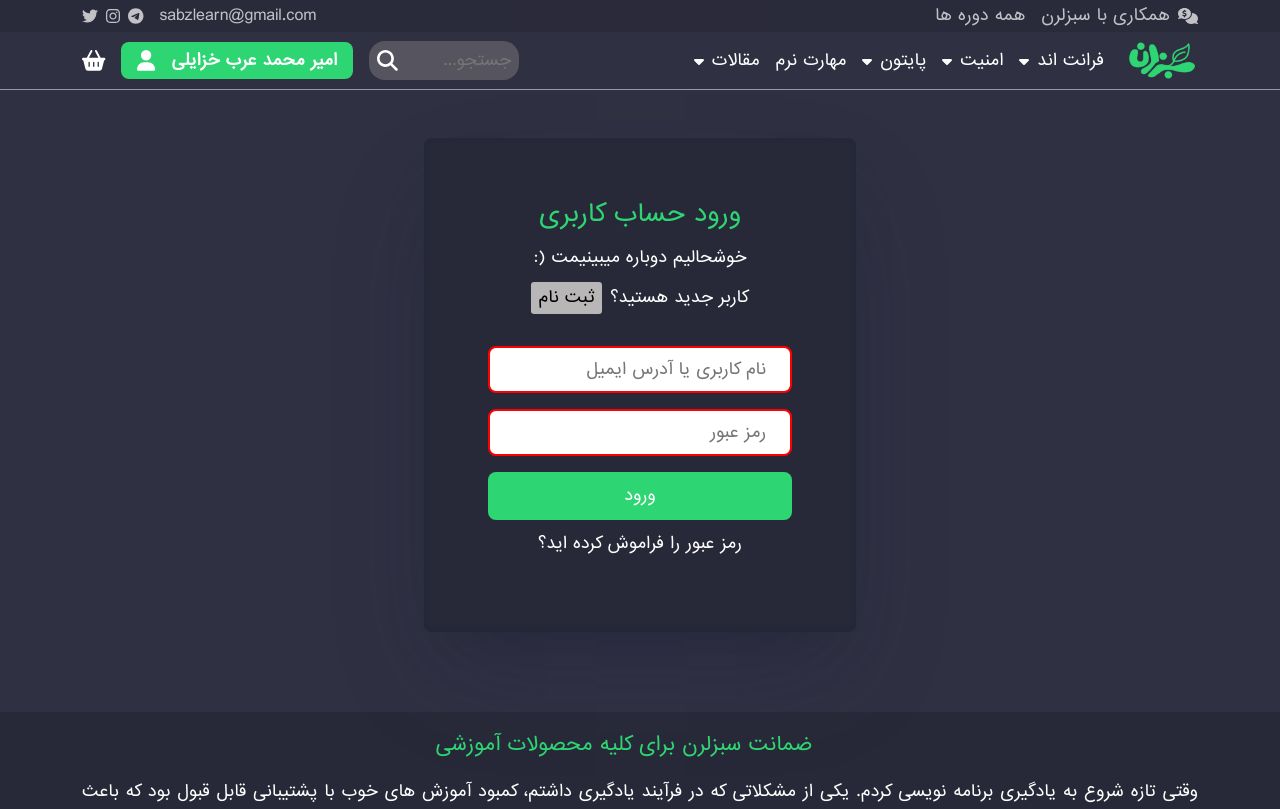
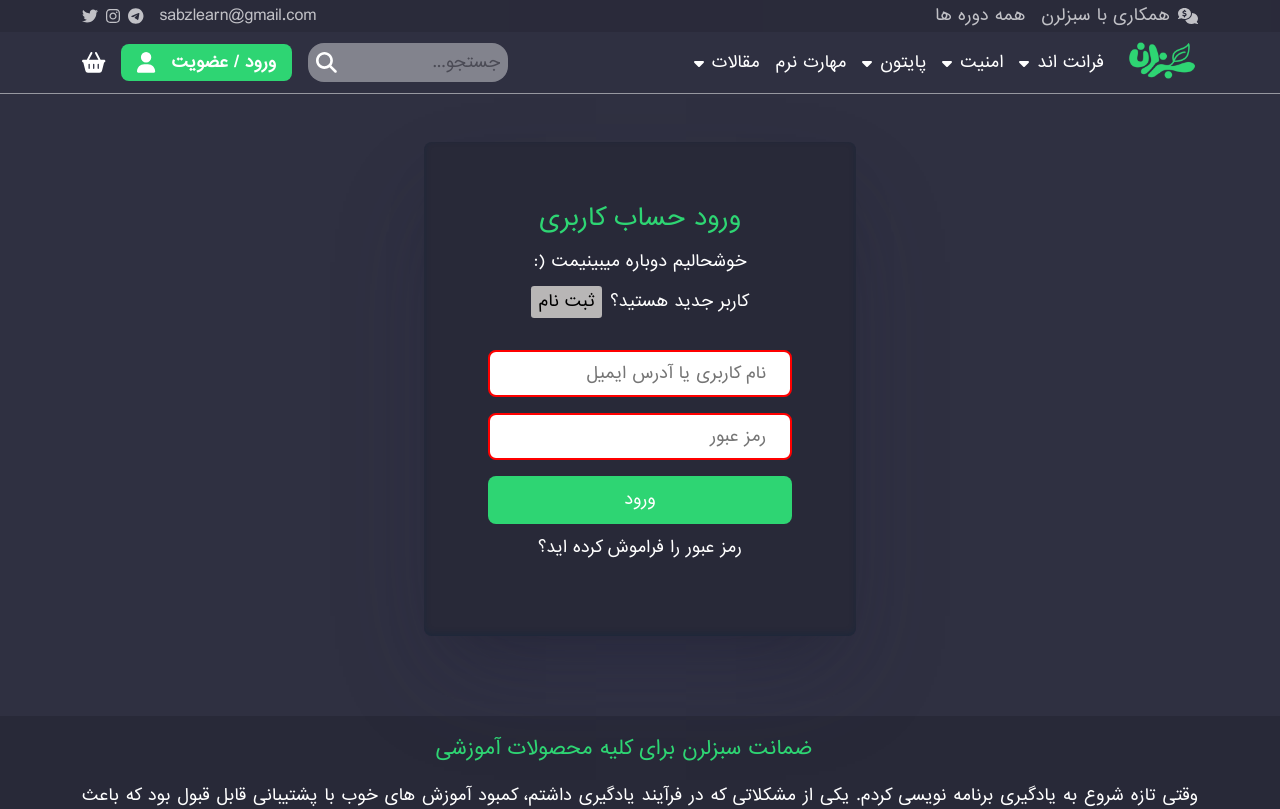
Before and after one commit to amirkhazaeli/Sabzlearn-frontend, a React (Create React App) app: page /login in a window 1280 px wide. Shown: the top 809 px of the page. Built offline with nearby package versions, Linux system fonts and the light colour scheme.

Commit message:
Create a feature to filter and filter products srachbox component

```diff
--- a/src/Assets/Data/menuList.js
+++ b/src/Assets/Data/menuList.js
@@ -2,6 +2,7 @@ const menuList = [
     {
         id: 1,
         menuName: 'فرانت اند',
+        href: '/category',
         subMenus: [
             {
                 courseName: 'آموزش HTML',
@@ -24,6 +25,7 @@ const menuList = [
     {
         id: 2,
         menuName: 'امنیت',
+        href: '/category',
         subMenus: [
             {
                 courseName: 'آموزش HTML',
@@ -46,6 +48,7 @@ const menuList = [
     {
         id: 3,
         menuName: 'پایتون',
+        href: '/category',
         subMenus: [
             {
                 courseName: 'آموزش HTML',
@@ -68,11 +71,13 @@ const menuList = [
     {
         id: 4,
         menuName: 'مهارت نرم',
+        href: '/category',
         subMenus: []
     },
     {
         id: 5,
         menuName: 'مقالات',
+        href: '/category',
         subMenus: [
             {
                 courseName: 'آموزش HTML',
--- a/src/Components/Navbar/Navbar.css
+++ b/src/Components/Navbar/Navbar.css
@@ -28,8 +28,8 @@
     align-items: center;
     column-gap: .5rem;
     position: relative;
+
 }
-
 .navbar-right ul li:hover {
     cursor: pointer;
 }
@@ -53,14 +53,14 @@
 
 .navbar-input input {
     border-radius: 1rem;
-    background-color: #56545F;
+    opacity: .4;
     height: 30px;
-    width: 150px;
+    width: 200px;
     padding: 1.2rem .5rem;
     font-family: var(--font-family);
     border: none;
+    outline: none;
 }
-
 .navbar-input{
     position: relative;
     display: flex;
@@ -70,7 +70,7 @@
     position: absolute;
     left: .5rem;
 }
-.navbar-left button {
+.navbar-left button a{
     display: flex;
     align-items: center;
     column-gap: 1rem;
@@ -110,10 +110,6 @@
 }
 .sub-menu ul li{
     padding: .5rem;
-}
-.sub-menu ul li a{
-    text-decoration: none;
-    color: var(--white-color);
 }
 .sub-menu ul li a:hover{
    color: var(--green-color) !important;
--- a/src/Components/Navbar/Navbar.jsx
+++ b/src/Components/Navbar/Navbar.jsx
@@ -26,13 +26,19 @@ export default function NavbarComponent() {
       <Container fluid="lg">
         <div className='navbar-wrapper'>
           <div className='navbar-right'>
-            <img src={logo} alt="" />
+            <Link to='/'>
+              <img src={logo} alt="" />
+            </Link>
+
             <ul>
               {
                 menuList.map((menu, index) => (
                   <li key={menu.id} onMouseOver={() => handleMouseOver(index)}
                     onMouseLeave={handleMouseLeave} >
-                    {menu.menuName}
+                    <Link to={menu.href}>
+                      {menu.menuName}
+                    </Link>
+
                     {
                       menu.subMenus.length ? (
                         <>
@@ -68,8 +74,11 @@ export default function NavbarComponent() {
               <FontAwesomeIcon icon={faMagnifyingGlass} />
             </div>
             <button>
-              امیر محمد عرب خزایلی
-              <FontAwesomeIcon icon={faUser} />
+              <Link to='/login'>
+                ورود / عضویت
+                <FontAwesomeIcon icon={faUser} />
+              </Link>
+
             </button>
             <FontAwesomeIcon icon={faBasketShopping} />
           </div>
--- a/src/Components/ProductItem/ProductItem.css
+++ b/src/Components/ProductItem/ProductItem.css
@@ -4,6 +4,7 @@
     overflow: hidden;
     margin-top: 2rem;
     position: relative;
+    text-decoration: none;
 }
 .product-item img{
     width: 100%;
--- a/src/Components/Products/ProductComponent.jsx
+++ b/src/Components/Products/ProductComponent.jsx
@@ -2,8 +2,9 @@ import React from 'react'
 import { Col, Container, Row } from 'react-bootstrap'
 import ProductItem from '../ProductItem/ProductItem'
 import './ProductComponent.css'
-import courses from '../../Assets/Data/courses'
-export default function ProductComponent() {
+import { Link } from 'react-router-dom'
+export default function ProductComponent({courses}) {
+
   return (
     <div className='product-section' >
       <Container fluid='lg'>
@@ -12,7 +13,9 @@ export default function ProductComponent() {
           {
             courses.map((course) => (
               <Col xs={6} md={4} lg={3}>
-                <ProductItem data={course} />
+                <Link to={`/productInfo/${course.id}`}>
+                  <ProductItem data={course} />
+                </Link>
               </Col>
             ))
           }
--- a/src/Components/SearchBox/SearchBox.jsx
+++ b/src/Components/SearchBox/SearchBox.jsx
@@ -5,7 +5,7 @@ import { faMagnifyingGlass } from '@fortawesome/free-solid-svg-icons'
 import { Container } from 'react-bootstrap'
 import TopHeader from '../TopHeader/TopHeader'
 import NavbarComponent from '../Navbar/Navbar'
-export default function SearchBox() {
+export default function SearchBox({onSearch}) {
   return (
     <>
       <div className="search-Box">
@@ -14,7 +14,7 @@ export default function SearchBox() {
         <Container className='search-box-container' fluid='lg'>
           <h1>به آکادمی سبزلرن خوش آمدید</h1>
           <div className='search-box-input'>
-            <input type="text" placeholder='جستجو..' />
+            <input onChange={(e) => onSearch(e)} type="text" placeholder='جستجو..' />
             <FontAwesomeIcon icon={faMagnifyingGlass} />
           </div>
         </Container>
--- a/src/Components/TopHeader/TopHeader.jsx
+++ b/src/Components/TopHeader/TopHeader.jsx
@@ -4,6 +4,7 @@ import { faTelegram, faInstagram, faTwitter } from "@fortawesome/free-brands-svg
 import { faCommentsDollar } from "@fortawesome/free-solid-svg-icons";
 import './TopHeader.css'
 import { Container } from 'react-bootstrap';
+import { Link } from 'react-router-dom';
 export default function TopHeader() {
     return (
         <div className='top-header'>
@@ -15,7 +16,11 @@ export default function TopHeader() {
                             <FontAwesomeIcon icon={faCommentsDollar} />
                             همکاری با سبزلرن
                         </li>
-                        <li>همه دوره ها</li>
+                        <li>
+                            <Link to='/'>
+                            همه دوره ها
+                            </Link>
+                        </li>
                     </ul>
                 </div>
                 <div className='top-header-left'>
--- a/src/Pages/Login/Login.jsx
+++ b/src/Pages/Login/Login.jsx
@@ -5,6 +5,7 @@ import Header from '../../Layout/Header/Header'
 import './Login.css'
 import { requiredValueValidator, minValueValidator, maxValueValidator } from '../../Validator/Rules'
 import {useForm} from '../../Hooks/useForm'
+import { Link } from 'react-router-dom'
 export default function Login() {
   const [formState,onInputHandler] = useForm({
     userName:{
@@ -28,7 +29,11 @@ console.log(formState);
             <h3>خوشحالیم دوباره میبینیمت (:</h3>
             <div>
               <span>کاربر جدید هستید؟</span>
-              <button>ثبت نام</button>
+              <button>
+                <Link to='/register'>
+                ثبت نام
+                </Link>
+              </button>
             </div>
           </div>
           <div className='login-box-form'>
--- a/src/Pages/Register/Register.jsx
+++ b/src/Pages/Register/Register.jsx
@@ -5,6 +5,7 @@ import Header from '../../Layout/Header/Header'
 import './Register.css'
 import { requiredValueValidator, minValueValidator, maxValueValidator, emailValueValidator } from '../../Validator/Rules';
 import {useForm} from '../../Hooks/useForm'
+import { Link } from 'react-router-dom'
 export default function Regeister() {
   const [formState, onInputHandler] = useForm({
     userName: {
@@ -32,7 +33,11 @@ export default function Regeister() {
               <h3>خوشحالیم به جمع ما میپیوندی </h3>
               <div>
                 <span>قبلا ثبت نام کرده اید؟</span>
-                <button>وارد شوید</button>
+                <button>
+                <Link to='/login'>
+                 وارد شوید
+                </Link>
+              </button>
               </div>
             </div>
             <div className='register-box-form'>
--- a/src/Styles/Reset.css
+++ b/src/Styles/Reset.css
@@ -3,19 +3,87 @@
    License: none (public domain)
 */
 
-html, body, div, span, applet, object, iframe,
-h1, h2, h3, h4, h5, h6, p, blockquote, pre,
-a, abbr, acronym, address, big, cite, code,
-del, dfn, em, img, ins, kbd, q, s, samp,
-small, strike, strong, sub, sup, tt, var,
-b, u, i, center,
-dl, dt, dd, ol, ul, li,
-fieldset, form, label, legend,
-table, caption, tbody, tfoot, thead, tr, th, td,
-article, aside, canvas, details, embed,
-figure, figcaption, footer, header, hgroup,
-menu, nav, output, ruby, section, summary,
-time, mark, audio, video {
+html,
+body,
+div,
+span,
+applet,
+object,
+iframe,
+h1,
+h2,
+h3,
+h4,
+h5,
+h6,
+p,
+blockquote,
+pre,
+a,
+abbr,
+acronym,
+address,
+big,
+cite,
+code,
+del,
+dfn,
+em,
+img,
+ins,
+kbd,
+q,
+s,
+samp,
+small,
+strike,
+strong,
+sub,
+sup,
+tt,
+var,
+b,
+u,
+i,
+center,
+dl,
+dt,
+dd,
+ol,
+ul,
+li,
+fieldset,
+form,
+label,
+legend,
+table,
+caption,
+tbody,
+tfoot,
+thead,
+tr,
+th,
+td,
+article,
+aside,
+canvas,
+details,
+embed,
+figure,
+figcaption,
+footer,
+header,
+hgroup,
+menu,
+nav,
+output,
+ruby,
+section,
+summary,
+time,
+mark,
+audio,
+video {
 	margin: 0;
 	padding: 0;
 	border: 0;
@@ -23,26 +91,57 @@ time, mark, audio, video {
 	font: inherit;
 	vertical-align: baseline;
 }
+
 /* HTML5 display-role reset for older browsers */
-article, aside, details, figcaption, figure,
-footer, header, hgroup, menu, nav, section {
+article,
+aside,
+details,
+figcaption,
+figure,
+footer,
+header,
+hgroup,
+menu,
+nav,
+section {
 	display: block;
 }
+
 body {
 	line-height: 1;
 }
-ol, ul {
+
+ol,
+ul {
 	list-style: none;
 }
-blockquote, q {
+
+blockquote,
+q {
 	quotes: none;
 }
-blockquote:before, blockquote:after,
-q:before, q:after {
+
+blockquote:before,
+blockquote:after,
+q:before,
+q:after {
 	content: '';
 	content: none;
 }
+
 table {
 	border-collapse: collapse;
 	border-spacing: 0;
 }
+
+a {
+
+	text-decoration: none;
+	color: inherit;
+	cursor: pointer;
+
+}
+a:hover{
+	text-decoration: none;
+	color: inherit;
+}
```
Also changed, not shown: src/Assets/Data/courses.js (+8 -0 lines), src/Pages/Home/Home.jsx (+21 -5 lines).
